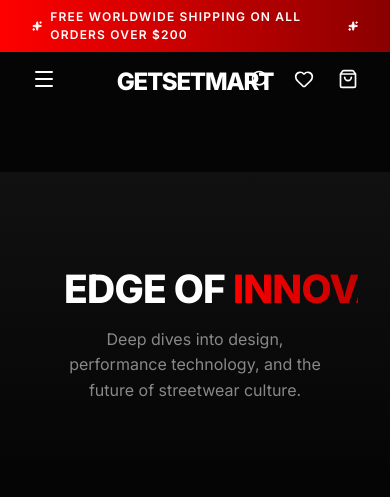
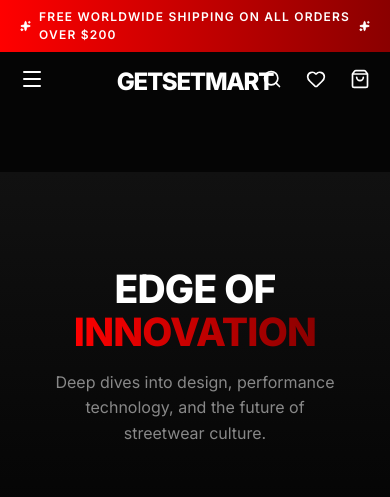
Before and after one commit to officialsachinthakur1-collab/Ecommerce, a React (Vite) app: page /blog in a window 390 px wide. Shown: the top 497 px of the page. Built offline with nearby package versions, Linux system fonts and the light colour scheme.

Commit message:
Fix: Resolved mobile layout overflow and adjusted container spacing for better phone usability

```diff
--- a/src/index.css
+++ b/src/index.css
@@ -89,7 +89,7 @@
  .container {
    max-width: var(--container-width);
    margin: 0 auto;
-   padding: 0 2rem;
+   padding: 0 1.25rem;
  }
 
  .text-gradient {
@@ -336,7 +336,7 @@
    }
 
    .container {
-     padding: 0 2rem;
+     padding: 0 1.25rem;
      /* Increased to 2rem to match Shop header alignment */
      width: 100%;
      overflow-x: hidden;
@@ -460,7 +460,7 @@
 
    h1 {
      font-size: clamp(1.8rem, 10vw, 3rem) !important;
-     white-space: nowrap;
+     word-wrap: break-word;
      width: 100%;
      margin-bottom: 1rem;
    }
@@ -614,7 +614,7 @@
  /* Unified Global Vertical Alignment (Hero & ValueProps) */
  @media (max-width: 768px) {
    .hero-container {
-     padding: 0 2rem !important;
+     padding: 0 1.25rem !important;
    }
 
    .grid-4 {
@@ -627,7 +627,7 @@
  /* FINAL MOBILE ALIGNMENT OVERRIDE */
  @media (max-width: 768px) {
    .hero-container {
-     padding: 0 2rem !important;
+     padding: 0 1.25rem !important;
    }
 
    .grid-4 {
@@ -1082,6 +1082,7 @@
      transition-duration: 0.1s !important;
    }
  }
+
  /* Marquee Animation */
  .marquee-wrapper {
    overflow: hidden;
@@ -1124,8 +1125,13 @@
  }
 
  @keyframes marquee-scroll {
-  0% { transform: translateX(0); }
-  100% { transform: translateX(-50%); }
+   0% {
+     transform: translateX(0);
+   }
+
+   100% {
+     transform: translateX(-50%);
+   }
  }
 
  /* AGGRESSIVE MOBILE PERFORMANCE OVERRIDES */
```
Lines whose indentation alone changed are shown as unchanged.
